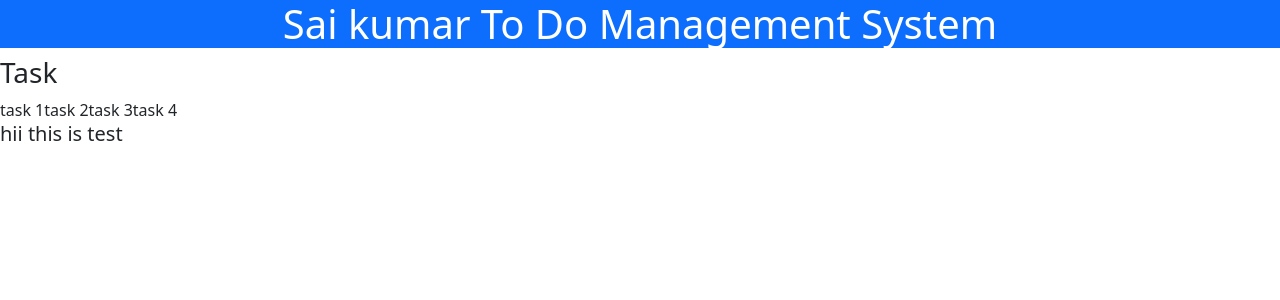
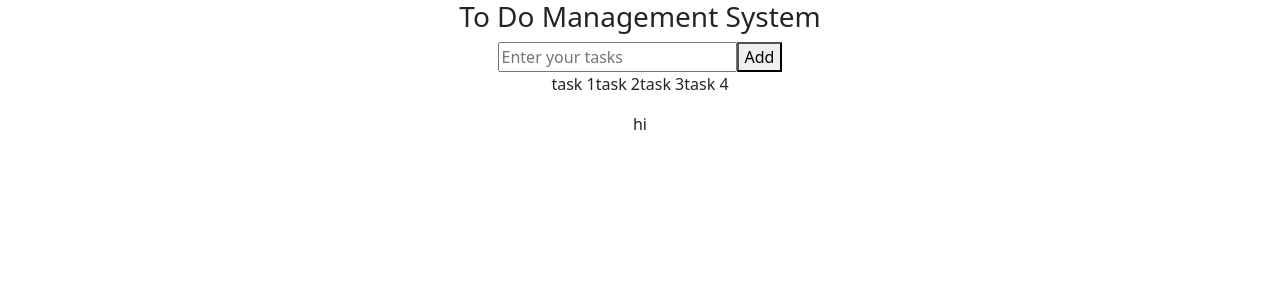
Before and after one commit to underlineit-dev-9/newtodo, a React (Create React App) app: page / in a window 1280 px wide. Shown: the top 300 px of the page. Built offline with nearby package versions, Linux system fonts and the light colour scheme.

Commit message:
under Progress class component Todo App

```diff
--- a/src/App.js
+++ b/src/App.js
@@ -1,45 +1,86 @@
 import React, { Component } from "react";
+import _ from "lodash";
 import Task from "./task";
 export default class App extends Component {
-  constructor(props) {
-    super(props);
-    this.state = {
-      userName: "Sai kumar",
-      todoItems: ["task 1", "task 2", "task 3", "task 4"],
-    };
-  }
+  // constructor(props) {
+  //   super(props);
+  //   this.state = {
+  //     userName: "Sai kumar",
+  //     todoItems: ["task 1", "task 2", "task 3", "task 4"],
+  //   };
+  // }
+  state = {
+    todoTasks: ["task 1", "task 2", "task 3", "task 4"],
+    userName: "Sai kumar k ",
+    newTask:'',
+
+
+  };
   // changeStateData =()=>{
   //   this.setState({
   //     userName:this.state.userName === 'Sai kumar' ? 'sidhu' :'Sai kumar',
   //   })
   // }
+  deleteHandler(index){
 
-  renderTodos = () => {
-    for (let task of this.state.todoItems){
-
-        <h5>{task}</h5>
-    }
+    const tempArray = _.remove(this.state.todoTasks,(task)=>{
+      return this.state.todoTasks.indexOf(task)!==index;
+    });
+    this.setState({
+      todoTasks:tempArray
+    })
 
 
-  };
+  }
+  submitHandler (newTask,index){
+    this.setState({
+      todoTasks:this.state.todoTasks.map((task,i)=>{
+        if(i!==index){
+          return task;
+        }
+        return newTask
+      })
+    })
+  }
 
   render = () => (
-    <div className="continer">
-      <div className="row">
-        <div className="col-12">
-          <h1 className="bg-primary text-white text-center p2">
-            {this.state.userName} To Do Management System
-          </h1>
-        </div>
-        <div>
-            <h3>Task</h3>
-           <div>
-           {this.state.todoItems}
-          <Task />
+    <div>
+      <center>
+        <h3> To Do Management System</h3>
+        <input
+        type='text'
+        placeholder='Enter your tasks'
+        value={this.state.newTask}
+        onChange={(e)=>this.setState({
+          newTask:e.target.value
+
+        })}/>
+        <button
+        type="button"
+        onClick={() =>{
+          this.setState({
+            todoTasks:_.concat(this.state.todoTasks,this.state.newTask)
+          })
+          this.setState({
+            newTask:''
+          })
+        }}>
+        Add
+        </button>
+        <p>{this.state.todoTasks}</p>
+        <div>hi
+        {this.state.todoTasks.forEach((task)=>{
+          <div><Task todoTasks={task}
+            deleteHandler={this.deleteHandler}
+            submitHandler={this.submitHandler}
+          />
           </div>
 
+        })
+        }
+
         </div>
-      </div>
+      </center>
     </div>
   );
 }
--- a/src/task.js
+++ b/src/task.js
@@ -1,22 +1,64 @@
 // import React,{useRef} from "react";
-import React from "react";
+import React, { Component } from 'react'
+
+export default class Task extends Component {
+  state = {
+    canEdit:false,
+    editedTask:this.props.task
+  }
+  render() {
+    return (
+      <div>
+      {
+      <div>{
+        this.state.canEdit ? (
+          <div>
+            <input
+            type='text'
+            value={this.editedTask}
+            onChange={(e) => this.setState({
+              editedTask:e.target.value
+            })} />
+            <button
+            onClick={()=>{this.props.submitHandler(this.state.editedTask,index);
+            this.setState({
+              canEdit:false
+            })
+            }}>
+
+            Submit
+            </button>
+
+            <button
+            onClick={()=>{this.setState({
+              editedTask:this.props.task
+            })
+            this.setState({
+              canEdit:false
+            })
+            }}
+            >cancel</button>
+        </div>
+        )
+            :
+            (<h5>
+              {this.props.index} .{this.props.task}
+            </h5>
+            )
+      }
+      <button
+      onClick={() => this.props.deleteHandler(index)}
+      >
+        Delete
+      </button>
+      </div>
+    }
+      </div>
+    )
+  }
+}
 
 
-
-
-class Task extends React.Component{
-  render(){
-
-  return (
-    <div>
-    <h5>hii this is test</h5>
-     {this.task}
-    </div>
-  );
-};
-};
-
-export default Task;
 
 // import { render, fireEvent } from "@testing-library/react";
 // import Task from "./task";
```
